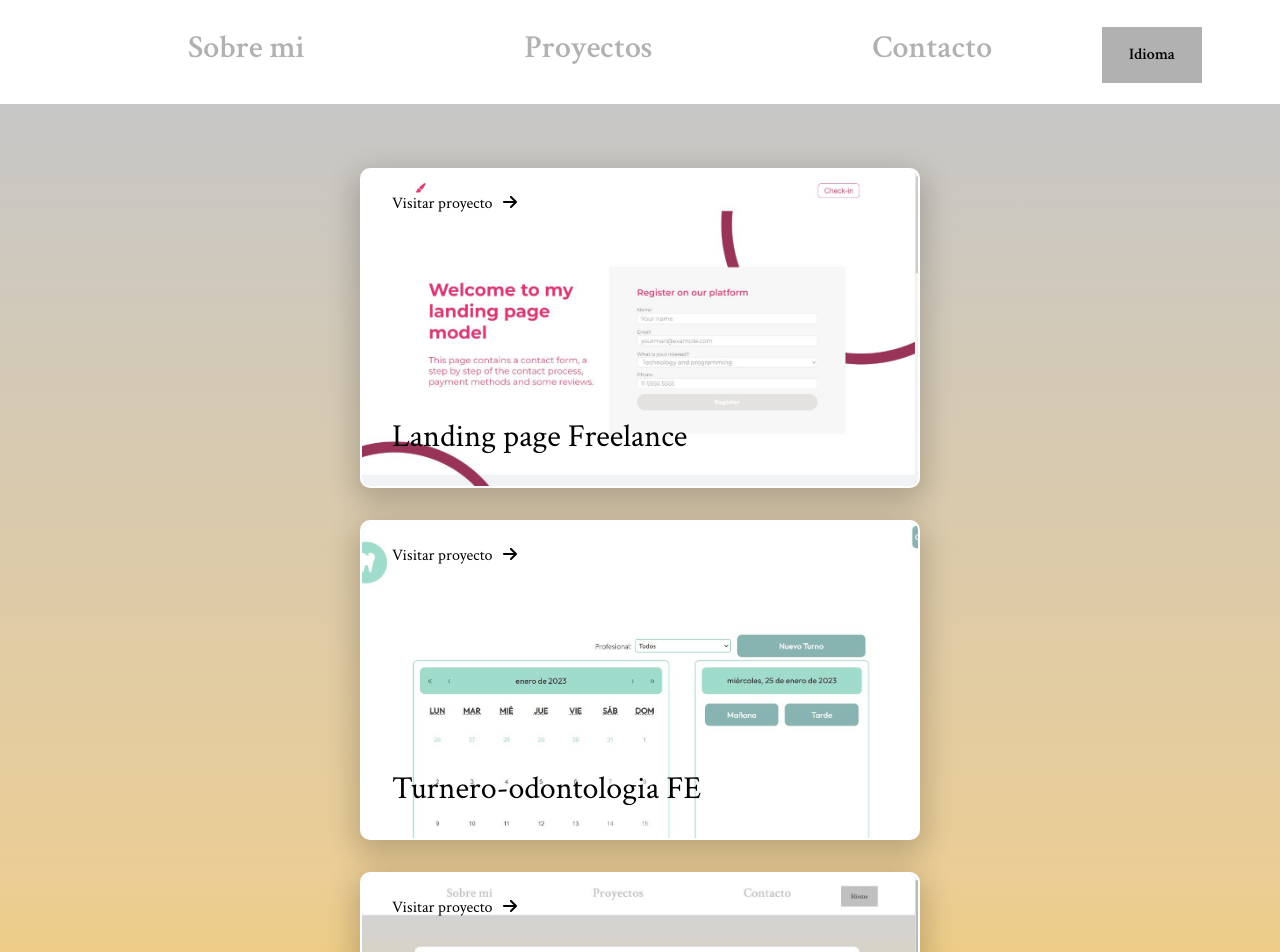
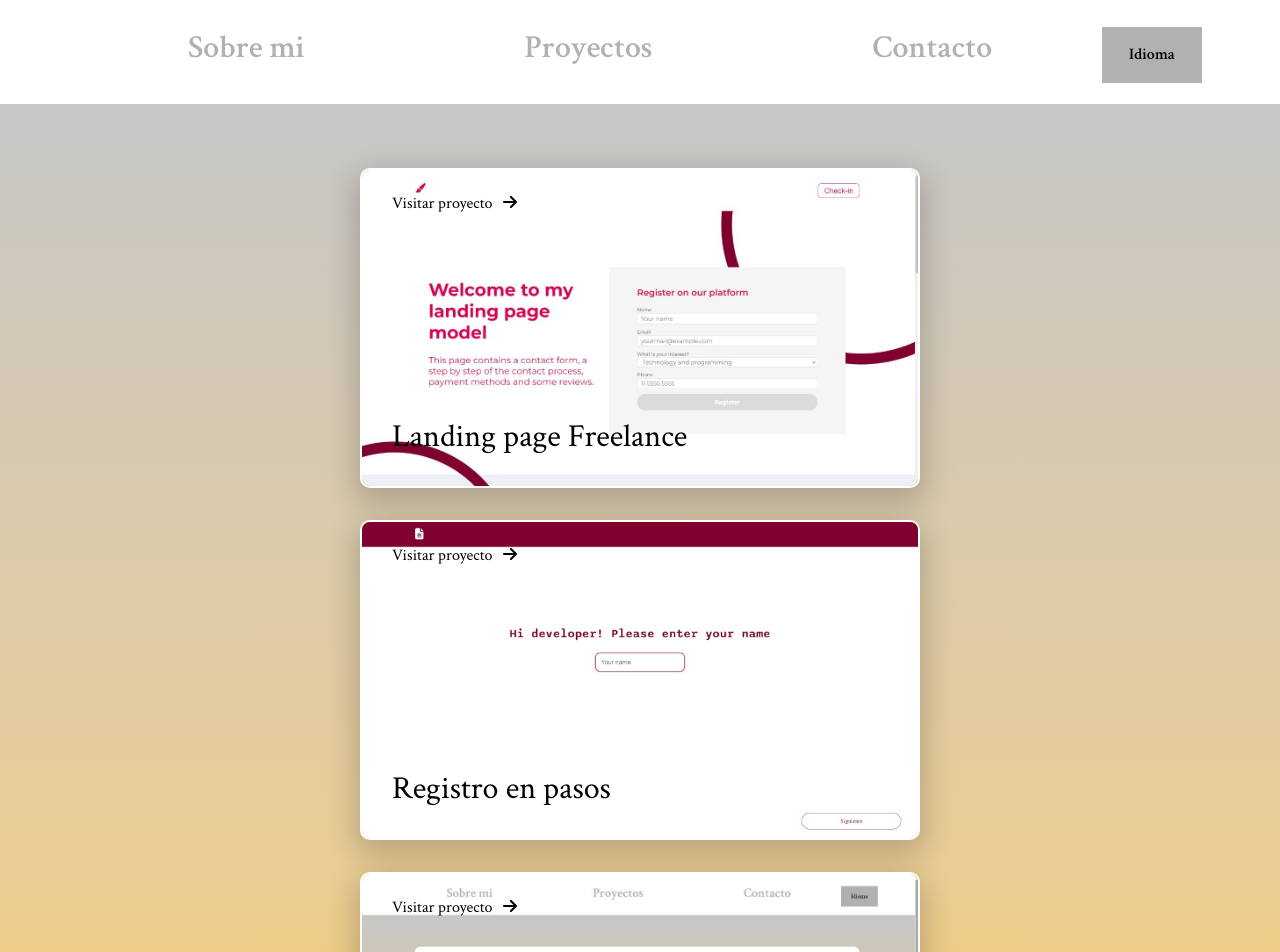
Before and after one commit to RbkHeredia/portfolio, a React (Create React App) app: page /projects in a window 1280 px wide. Shown: the top 952 px of the page. Built offline with nearby package versions, Linux system fonts and the light colour scheme.

Commit message:
register-page

```diff
--- a/src/components/technologies.js
+++ b/src/components/technologies.js
@@ -11,7 +11,8 @@ export default function Technologies (){
   const projectDates = [
     //{id:1, name: `${t("technologies.turneroBack.name")}`, description: `${t("technologies.turneroBack.description")}`, tecnologias:['nodejs.png', 'graphql.png', 'sequelize.png', 'webpack.png', 'express-js.png', 'apollo.png', 'jwt.png'], imagen: './portfolio/assets/backend-passera.jpg', link:'https://odontologia-back-production.up.railway.app/graphql' },
     {id:1, name: `${t("technologies.landingPage.name")}`, description: `${t("technologies.landingPage.description")}`, tecnologias:['nodejs.png', 'graphql.png', 'sequelize.png', 'webpack.png', 'express-js.png', 'apollo.png', 'jwt.png'], imagen: './portfolio/assets/freelance.jpg', link:'https://rbkheredia.github.io/landing-page-freelance/' },
-    {id:2, name: `${t("technologies.turneroFront.name")}`, description: `${t("technologies.turneroFront.description")}`, tecnologias: ['react.png', 'apollo.png'], imagen: 'portfolio/assets/frontend-passera.jpg', link:'https://magical-kheer-57ed52.netlify.app/'},
+    {id:2, name: `${t("technologies.register.name")}`, description: `${t("technologies.register.description")}`, tecnologias: ['react.png', 'apollo.png'], imagen: 'portfolio/assets/form-register.jpeg', link:'https://rbkheredia.github.io/form-register/'},
+    /* {id:2, name: `${t("technologies.turneroFront.name")}`, description: `${t("technologies.turneroFront.description")}`, tecnologias: ['react.png', 'apollo.png'], imagen: 'portfolio/assets/frontend-passera.jpg', link:'https://magical-kheer-57ed52.netlify.app/'}, */
     {id:3, name: 'Portfolio', description: `${t("technologies.portfolio.description")}`, tecnologias: ['react.png', 'bootstrap.png'], imagen: 'portfolio/assets/portfolio.jpg', link: 'https://rbkheredia.github.io/portfolio/'},
     {id:4, name: 'Input-tag-box', description: `${t("technologies.input-tag.description")}`, tecnologias: ['react.png', 'mui.png'], imagen: 'portfolio/assets/input-tag.jpg', link:'https://rbkheredia.github.io/Mui-Material.-React.-Input-Tags-Box/index'}
 
--- a/src/styles/card.css
+++ b/src/styles/card.css
@@ -14,6 +14,7 @@ main {
     color: black;
     box-shadow: 0 10px 30px 5px rgba(0, 0, 0, 0.2);
     margin-bottom: 2rem;
+    background-color: rgb(209, 161, 3);
 }
 .card > img {
     position: absolute;
@@ -22,8 +23,12 @@ main {
     height: 100%;
     top: 0;
     left: 0;
-    opacity: 0.8;
+    opacity: 1;
     transition: opacity .2s ease-out;
+}
+
+.card-content{
+    background-color: burlywood;
 }
 
 .card-content > h2 {
--- a/src/translations/en.json
+++ b/src/translations/en.json
@@ -24,6 +24,10 @@
             "name":"Patient-Appointment Front-end",
             "description":"The Front end of the shift system was created from the colors used by the dental center, designed in CSS, achieving an easy to use and responsive page. I used the React framework, taking advantage of the react-router package, and Apollo Client as a connection to the database"
         },
+        "register":{
+            "name":"Registration in steps",
+            "description":"This step-by-step form that works as a registration for a freelance user page, uses React as a framework, CSS to style the app skeleton, and some MUI Material components."
+        },
         "landingPage":{
             "name":"Landing page Freelance",
             "description":"This sample landing page was created for a client working as a freelance. It is completely customized by css, using libraries like fontAwesome, using React as a framework."
--- a/src/translations/es.json
+++ b/src/translations/es.json
@@ -24,6 +24,10 @@
             "name":"Turnero-odontologia FE",
             "description":"El Front end del sistema de turnos fue creado a partir de los colores que utiliza el centro odontologico, diseñado en CSS, logrando una pagina facil de usar y responsiva. Utilicé el framework React, aprovechando el paquete de react-router, y Apollo Client como conexión con la base de datos."
         },
+        "register":{
+            "name":"Registro en pasos",
+            "description":"Este formulario en pasos que funciona como registro para una página de usuarios freelancers, utiliza React como framework, CSS para estilizar el esqueleto de la app, y algunos componentes de MUI Material."
+        },
         "landingPage":{
             "name":"Landing page Freelance",
             "description":"Esta landing page modelo fue creada para un cliente trabajando como freelance. Está personalizado en su totalidad por css, utilizando librerias como fontAwesome, utilizando React como framework."
```
Also changed, not shown: public/assets/form-register.jpeg (added).
